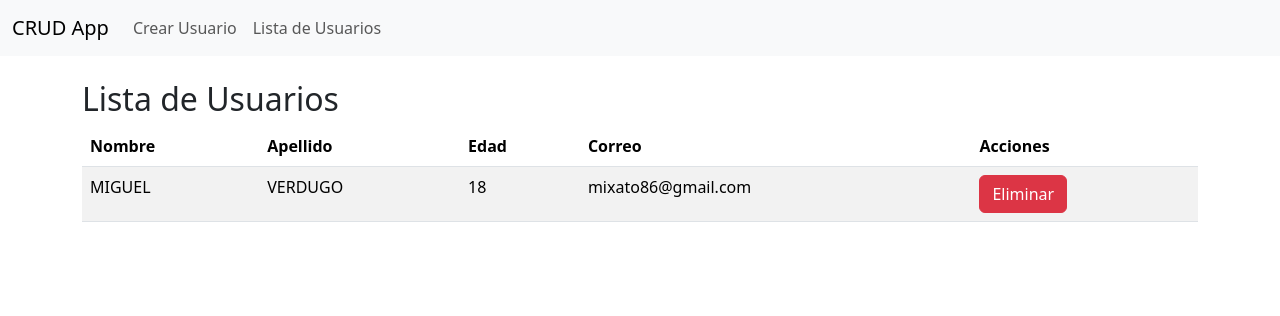
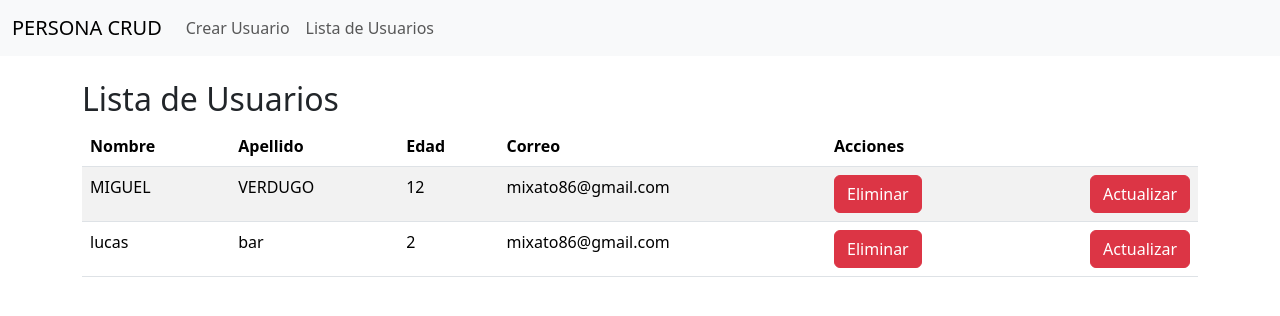
Before and after one commit to ITZUK1/FORM-BACKEND-PERSON, an Angular app in the folder Person-Form/: page /user-list in a window 1280 px wide. Shown: the top 316 px of the page. Built offline with nearby package versions, Linux system fonts and the light colour scheme; data requests are answered from the project's data file.

Commit message:
SE CREO EL BOTON DE ACTUALIZAR Y LA FUNCION

```diff
--- a/Person-Form/Data/db.json
+++ b/Person-Form/Data/db.json
@@ -1,10 +1,19 @@
 {
   "usuarios": [
     {
-      "id": "76ce",
+      "id": "9ce2",
       "nombre": "MIGUEL",
       "apellido": "VERDUGO",
-      "edad": 18,
+      "edad": 12,
+      "correo": "mixato86@gmail.com",
+      "telefono": "3028104538",
+      "direccion": "Calle 88i 7-d 35 Este"
+    },
+    {
+      "id": "8732",
+      "nombre": "lucas",
+      "apellido": "bar",
+      "edad": 2,
       "correo": "mixato86@gmail.com",
       "telefono": "3028104538",
       "direccion": "Calle 88i 7-d 35 Este"
--- a/Person-Form/src/app/app.component.html
+++ b/Person-Form/src/app/app.component.html
@@ -1,7 +1,7 @@
 <router-outlet></router-outlet>
 <nav class="navbar navbar-expand-lg navbar-light bg-light">
     <div class="container-fluid">
-      <a class="navbar-brand" href="#">CRUD App</a>
+      <a class="navbar-brand" href="#">PERSONA CRUD</a>
       <div class="collapse navbar-collapse">
         <ul class="navbar-nav me-auto">
           <li class="nav-item">
--- a/Person-Form/src/app/components/user-list/user-list.component.html
+++ b/Person-Form/src/app/components/user-list/user-list.component.html
@@ -17,7 +17,11 @@
           <td>{{ user.edad }}</td>
           <td>{{ user.correo }}</td>
           <td>
-            <button class="btn btn-danger" (click)="deleteUser(user.id)">Eliminar</button>
+            <div class="button-container">
+              <button class="btn btn-danger" (click)="deleteUser(user.id)">Eliminar</button>
+
+              <button class="btn btn-danger" (click)="deleteUser(user.id)">Actualizar</button>
+            </div>
           </td>
         </tr>
       </tbody>
--- a/Person-Form/src/app/components/user-list/user-list.component.ts
+++ b/Person-Form/src/app/components/user-list/user-list.component.ts
@@ -4,6 +4,12 @@ import { DataService } from '../../services/data.service';
 @Component({
   selector: 'app-user-list',
   templateUrl: './user-list.component.html',
+  styles: [`
+    .button-container {
+      display: flex;
+      justify-content: space-between;
+    }
+  `]
 })
 export class UserListComponent implements OnInit {
   users: any[] = [];
```
